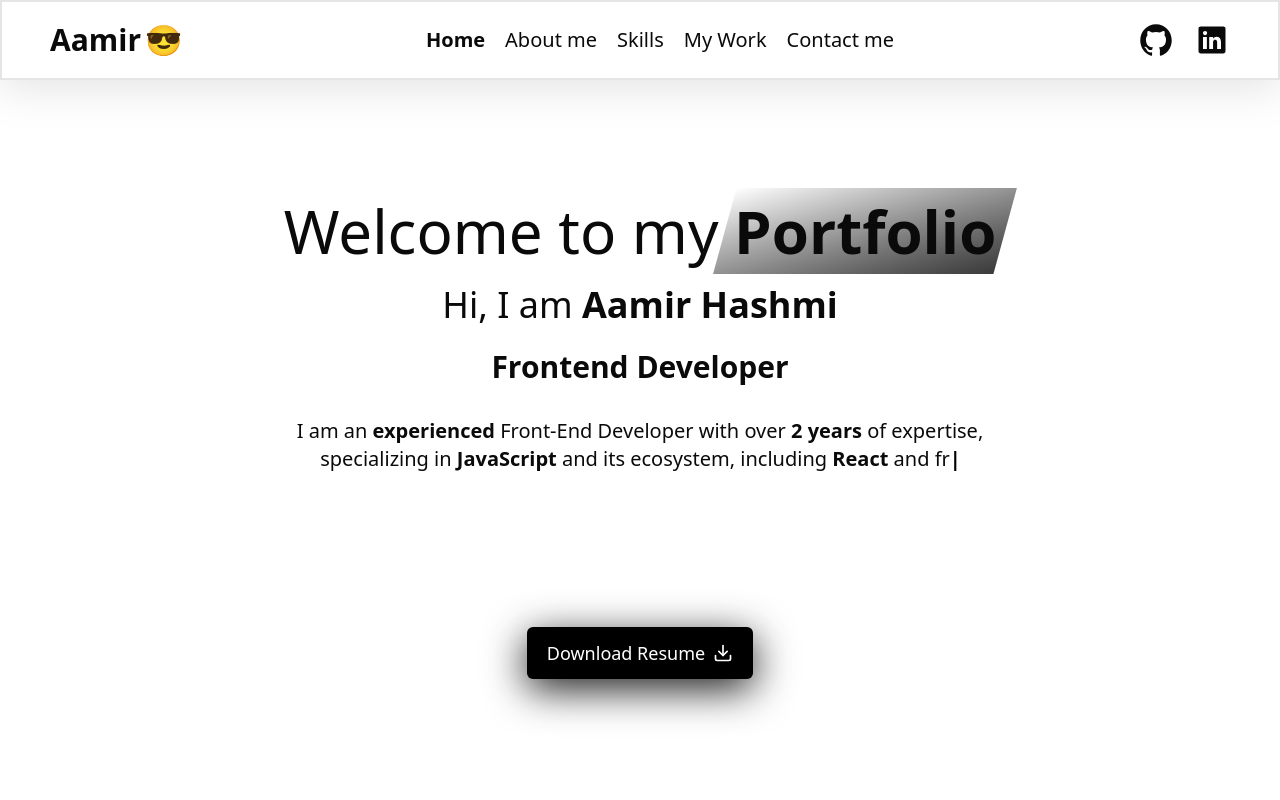
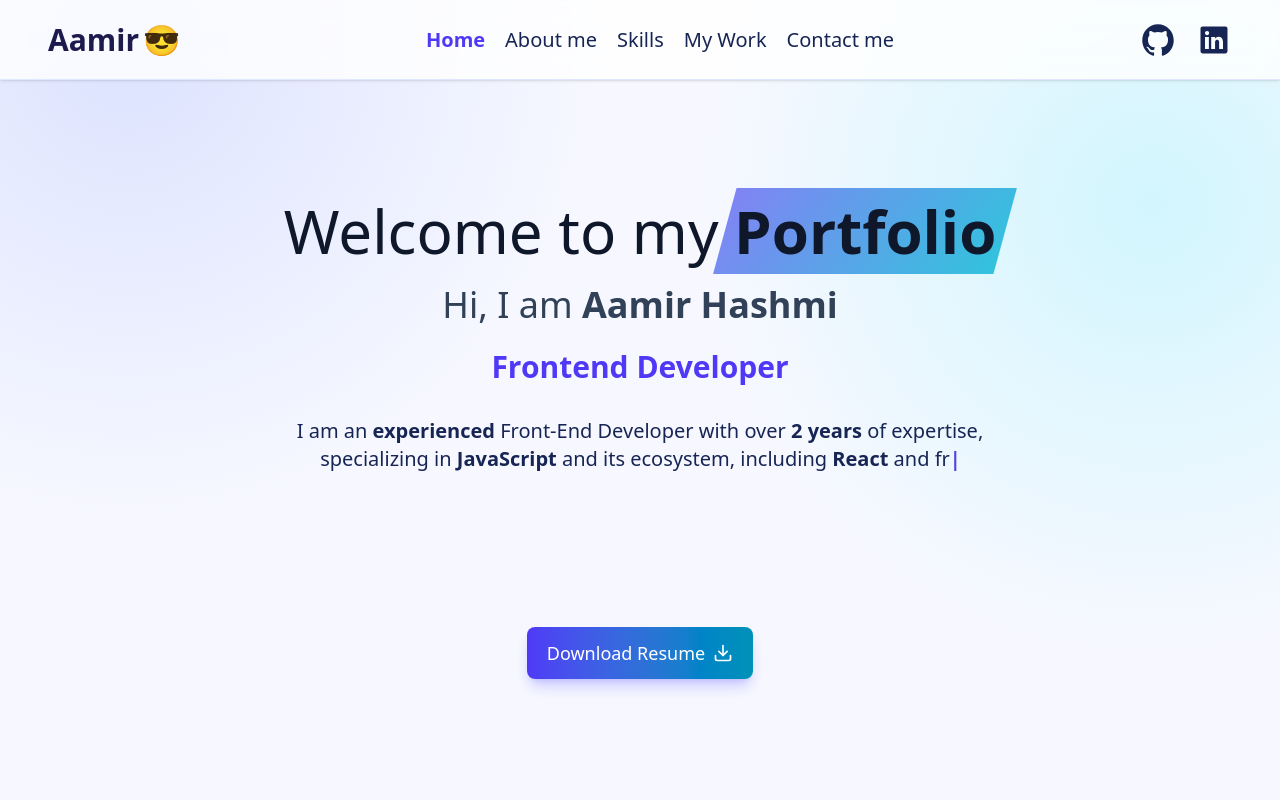
Before and after one commit to aamirhashmi98/my-portfolio, a Next.js app: page / in a window 1280 px wide. Shown: the top 800 px of the page. Built offline with nearby package versions, Linux system fonts and the light colour scheme.

Commit message:
change theme color

```diff
--- a/src/app/about/page.tsx
+++ b/src/app/about/page.tsx
@@ -65,7 +65,7 @@ const About = () => {
           {experience.list.map((item, idx) => (
             <Card
               key={idx}
-              className="shadow-2xl md:transition-transform md:duration-300 md:hover:scale-105 w-full"
+              className="w-full border-indigo-100 bg-white/85 shadow-lg shadow-indigo-950/5 backdrop-blur-sm md:transition-transform md:duration-300 md:hover:scale-105"
             >
               <CardHeader>
                 <CardTitle className="text-xl sm:text-2xl  text-shadow-md">
--- a/src/app/contact/page.tsx
+++ b/src/app/contact/page.tsx
@@ -9,14 +9,14 @@ import { contactInfo } from "../../data/static";
 const renderedContactInfo = contactInfo.map((contact) => (
   <Card
     key={contact.medium}
-    className={`relative w-full transition-transform duration-300 hover:scale-110 cursor-pointer ${
+    className={`relative w-full border-indigo-100 bg-white/85 shadow-lg shadow-indigo-950/5 backdrop-blur-sm transition-transform duration-300 hover:scale-110 cursor-pointer ${
       contact.medium === "phone" ? "animate-slideLeft" : ""
     }
     ${contact.medium === "mail" ? "animate-slideDown" : ""}
     ${contact.medium === "location" ? "animate-slideRight" : ""} `}
   >
     <CardHeader className="flex justify-center">
-      <span className="bg-gray-200 text-3xl md:text-4xl lg:text-5xl xl:text-6xl m-3 p-3 md:m-4 md:p-4 xl:m-6 xl:p-6 absolute -top-10 md:-top-12 lg:-top-14 xl:-top-20 rounded-full xl:text-shadow-md">
+      <span className="bg-gradient-to-br from-indigo-100 to-cyan-100 text-indigo-700 text-3xl md:text-4xl lg:text-5xl xl:text-6xl m-3 p-3 md:m-4 md:p-4 xl:m-6 xl:p-6 absolute -top-10 md:-top-12 lg:-top-14 xl:-top-20 rounded-full shadow-md xl:text-shadow-md">
         {contact.icon}
       </span>
     </CardHeader>
--- a/src/app/globals.css
+++ b/src/app/globals.css
@@ -45,24 +45,24 @@
 
 :root {
   --radius: 0.625rem;
-  --background: oklch(1 0 0);
-  --foreground: oklch(0.145 0 0);
-  --card: oklch(1 0 0);
-  --card-foreground: oklch(0.145 0 0);
-  --popover: oklch(1 0 0);
-  --popover-foreground: oklch(0.145 0 0);
-  --primary: oklch(0.205 0 0);
-  --primary-foreground: oklch(0.985 0 0);
-  --secondary: oklch(0.97 0 0);
-  --secondary-foreground: oklch(0.205 0 0);
-  --muted: oklch(0.97 0 0);
-  --muted-foreground: oklch(0.556 0 0);
-  --accent: oklch(0.97 0 0);
-  --accent-foreground: oklch(0.205 0 0);
+  --background: #f7f8ff;
+  --foreground: #172554;
+  --card: #ffffff;
+  --card-foreground: #172554;
+  --popover: #ffffff;
+  --popover-foreground: #172554;
+  --primary: #4f46e5;
+  --primary-foreground: #ffffff;
+  --secondary: #e0e7ff;
+  --secondary-foreground: #312e81;
+  --muted: #eef2ff;
+  --muted-foreground: #64748b;
+  --accent: #e0e7ff;
+  --accent-foreground: #312e81;
   --destructive: oklch(0.577 0.245 27.325);
-  --border: oklch(0.922 0 0);
-  --input: oklch(0.922 0 0);
-  --ring: oklch(0.708 0 0);
+  --border: #dbeafe;
+  --input: #dbeafe;
+  --ring: #818cf8;
   --chart-1: oklch(0.646 0.222 41.116);
   --chart-2: oklch(0.6 0.118 184.704);
   --chart-3: oklch(0.398 0.07 227.392);
@@ -76,11 +76,7 @@
   --sidebar-accent-foreground: oklch(0.205 0 0);
   --sidebar-border: oklch(0.922 0 0);
   --sidebar-ring: oklch(0.708 0 0);
-  --gradient-primary: linear-gradient(
-    to top left,
-    oklch(0.145 0 0),
-    oklch(1 0 0)
-  );
+  --gradient-primary: linear-gradient(120deg, #6366f1, #06b6d4);
 }
 
 .dark {
@@ -129,6 +125,10 @@
 body {
   margin: 0;
   padding: 0;
+  background:
+    radial-gradient(circle at 10% 5%, rgb(199 210 254 / 55%), transparent 30rem),
+    radial-gradient(circle at 90% 20%, rgb(165 243 252 / 45%), transparent 28rem),
+    var(--background);
 }
 
 @keyframes slideDown {
@@ -186,7 +186,7 @@ body {
   width: 10px;
   animation: blink 0.2s step-start infinite;
   font-weight: 900;
-  color: black;
+  color: #4f46e5;
 }
 
 @keyframes blink {
--- a/src/app/skills/page.tsx
+++ b/src/app/skills/page.tsx
@@ -13,7 +13,7 @@ const skillsPage = () => {
         {skills.map((category) => (
           <Card
             key={category.id}
-            className="w-full h-full border-2 md:px-3 md:py-2 lg:px-6 lg:py-4"
+            className="w-full h-full border-indigo-100 bg-white/85 shadow-lg shadow-indigo-950/5 backdrop-blur-sm md:px-3 md:py-2 lg:px-6 lg:py-4"
           >
             {/* Category Title */}
             <CardHeader className="text-xl lg:text-2xl font-semibold text-center pt-3">
@@ -26,7 +26,7 @@ const skillsPage = () => {
                 <Link
                   key={item.id}
                   href={item.href}
-                  className="flex border-2 rounded-3xl justify-center items-center text-center gap-1 md:gap-2 px-2 py-3 md:px-3 md:py-3 lg:px-0 lg:py-3 hover:bg-gray-100 transition"
+                  className="flex border border-indigo-100 rounded-3xl justify-center items-center text-center gap-1 md:gap-2 px-2 py-3 md:px-3 md:py-3 lg:px-0 lg:py-3 hover:border-indigo-300 hover:bg-indigo-50 hover:text-indigo-700 transition-all"
                 >
                   <span className="text-xl xl:text-2xl">{item.icon}</span>
                   <span className="text-sm xl:text-lg">{item.name}</span>
--- a/src/app/work/page.tsx
+++ b/src/app/work/page.tsx
@@ -21,7 +21,7 @@ const renderedProjectCard = projects.map((project) => {
     </span>
   ));
   return (
-    <Card key={id} className="w-full bg-gray-100">
+    <Card key={id} className="w-full border-indigo-100 bg-white/85 shadow-lg shadow-indigo-950/5 backdrop-blur-sm transition-transform hover:-translate-y-1">
       <CardHeader className="flex">
         <CardTitle className="text-xl font-semibold text-shadow-md">
           {title}
--- a/src/component/Footer/index.js
+++ b/src/component/Footer/index.js
@@ -46,7 +46,7 @@ const Footer = () => {
   ));
 
   return (
-    <footer className="w-full bg-gray-900 text-secondary px-4 sm:px-8 md:px-16 py-8 overflow-x-hidden">
+    <footer className="w-full bg-gradient-to-r from-slate-950 via-indigo-950 to-slate-950 text-indigo-100 px-4 sm:px-8 md:px-16 py-8 overflow-x-hidden">
       {/* Nav Links */}
       <div className="flex flex-col sm:flex-row justify-center items-center gap-2 sm:gap-6">
         {renderedFooterItems_1}
--- a/src/component/HeroSection/index.js
+++ b/src/component/HeroSection/index.js
@@ -72,15 +72,15 @@ const HeroSection = () => {
   <div className="flex flex-col items-center text-center">
     {/* Headings */}
     <div>
-      <h1 className="text-3xl sm:text-4xl md:text-5xl lg:text-6xl animate-slideDown font-light">
+      <h1 className="text-3xl sm:text-4xl md:text-5xl lg:text-6xl animate-slideDown font-light text-slate-900">
         Welcome to my <span className="highlight font-semibold">Portfolio</span>
       </h1>
 
-      <h2 className="font-light text-2xl sm:text-3xl md:text-4xl mt-1 sm:mt-6">
+      <h2 className="font-light text-2xl sm:text-3xl md:text-4xl mt-1 sm:mt-6 text-slate-700">
         Hi, I am <span className="font-semibold">Aamir Hashmi</span>
       </h2>
 
-      <h3 className="text-xl sm:text-2xl md:text-3xl font-semibold mt-2 sm:mt-6">
+      <h3 className="text-xl sm:text-2xl md:text-3xl font-semibold mt-2 sm:mt-6 text-indigo-600">
         Frontend Developer
       </h3>
     </div>
@@ -109,7 +109,7 @@ const HeroSection = () => {
         target="_blank"
         rel="noopener noreferrer"
       >
-        <span className="inline-flex items-center text-sm text-white bg-black md:text-lg px-5 py-3 rounded-sm cursor-pointer transition-transform duration-300 hover:bg-gray-800 drop-shadow-[0_10px_20px_rgba(0,0,0,0.9)]">
+        <span className="inline-flex items-center text-sm text-white bg-gradient-to-r from-indigo-600 to-cyan-600 md:text-lg px-5 py-3 rounded-md cursor-pointer transition-all duration-300 hover:from-indigo-700 hover:to-cyan-700 hover:-translate-y-0.5 shadow-lg shadow-indigo-500/30">
           Download Resume <FiDownload className="md:text-xl ml-2" />
         </span>
       </Link>
--- a/src/component/Navbar/index.js
+++ b/src/component/Navbar/index.js
@@ -14,11 +14,11 @@ const Navbar = () => {
   const renderedNavLinks = navLinks.map((link) => {
     const isActive = pathname === link.href;
     return (
-      <div key={link.label} className="hover:underline">
+      <div key={link.label} className="transition-colors hover:text-indigo-600">
         <Link
           href={link.href}
           onClick={() => setIsOpen(false)}
-          className={`${isActive ? "font-bold" : ""}`}
+          className={`${isActive ? "font-bold text-indigo-600" : ""}`}
         >
           {link.label}
         </Link>
@@ -37,7 +37,7 @@ const Navbar = () => {
   return (
     <div className="relative">
       {/* Main Navbar */}
-      <nav className="flex items-center justify-between w-full h-20 px-4 sm:px-12 border-2 drop-shadow-[0_10px_20px_rgba(0,0,0,0.1)] bg-white overflow-x-hidden">
+      <nav className="flex items-center justify-between w-full h-20 px-4 sm:px-12 border-b border-indigo-100 bg-white/80 shadow-sm backdrop-blur-md overflow-x-hidden">
         {/* Left - Mobile Menu Icon */}
         <div className="flex items-center sm:hidden">
           <Button
@@ -51,7 +51,7 @@ const Navbar = () => {
 
         {/* Center - Logo */}
         <div className="flex items-center justify-center">
-          <span className="flex items-center gap-1 text-2xl sm:text-3xl font-bold">
+          <span className="flex items-center gap-1 text-2xl sm:text-3xl font-bold text-indigo-950">
            <span className="">Aamir</span>  <span>😎</span>
           </span>
         </div>
@@ -76,7 +76,7 @@ const Navbar = () => {
 
       {/* Mobile Dropdown Menu */}
       {isOpen && (
-        <div className="absolute left-4 top-20 z-50 w-max bg-white px-4 py-4 sm:hidden">
+        <div className="absolute left-4 top-20 z-50 w-max rounded-b-xl border border-indigo-100 bg-white/95 px-4 py-4 shadow-xl backdrop-blur sm:hidden">
           <ul className="flex flex-col gap-4 text-lg">{renderedNavLinks}</ul>
         </div>
       )}
```
